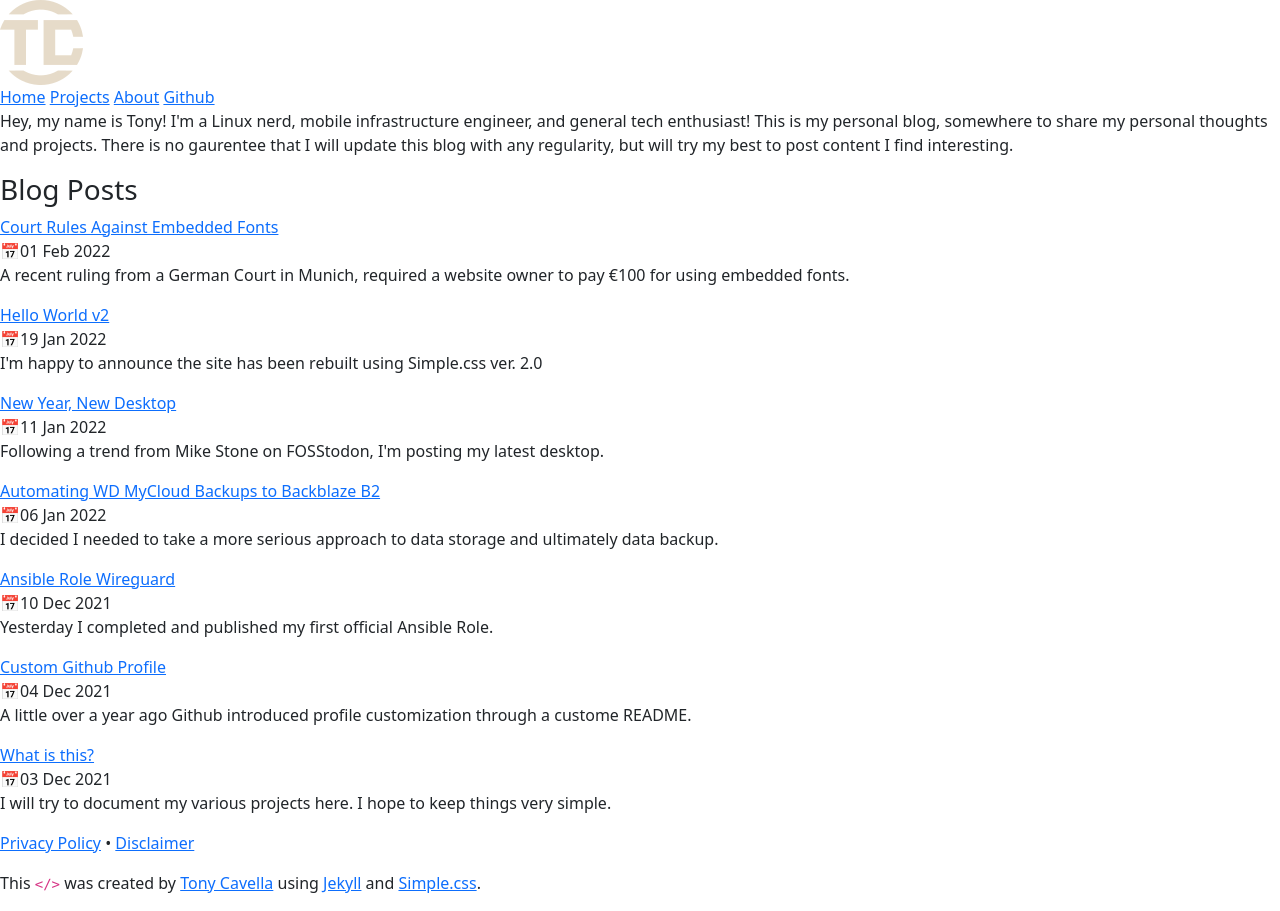
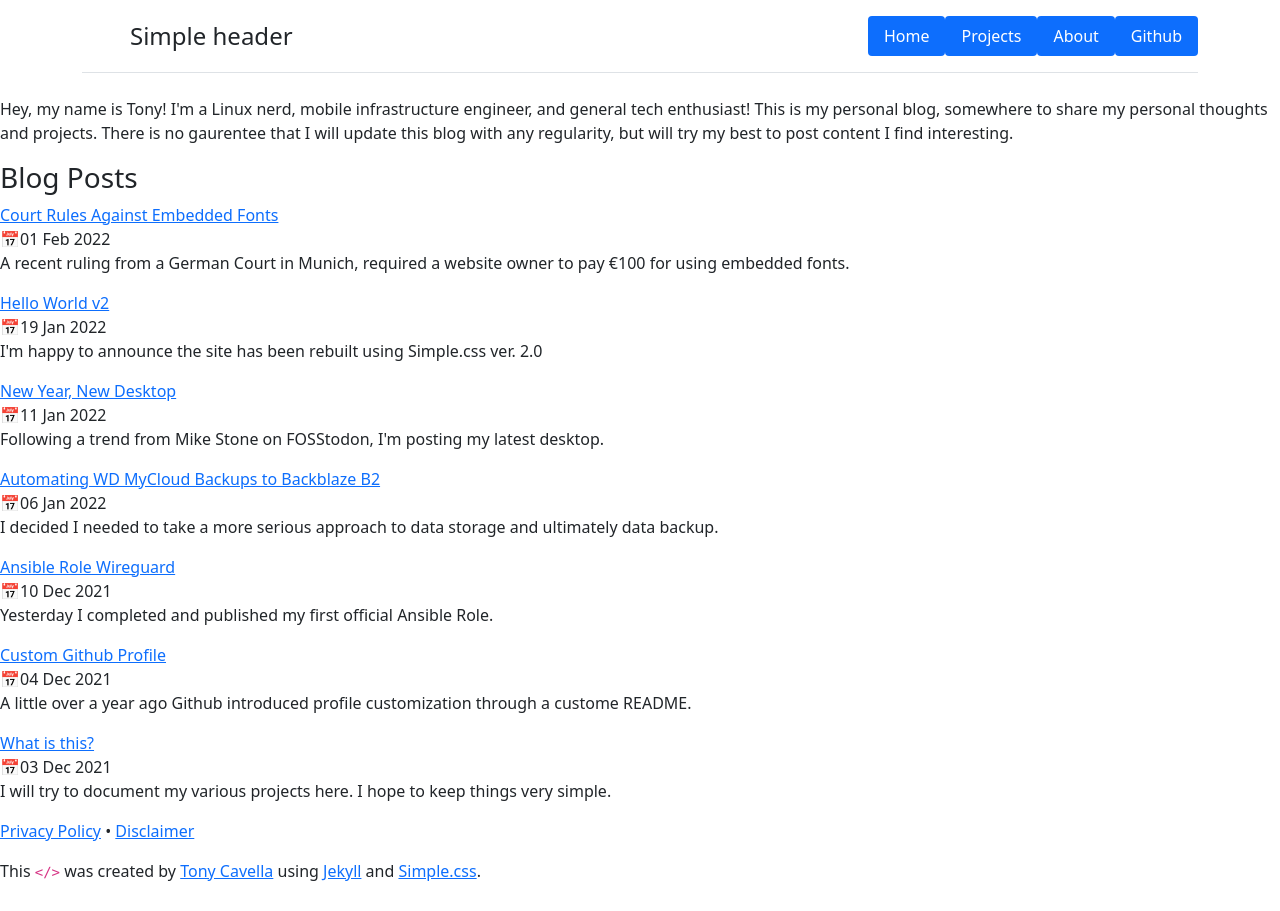
Before and after one commit to acavella/dev.cavella.com, a Jekyll site: the page built from index.md, in a window 1280 px wide. Built offline with Jekyll 4.4.1, drawn with Linux system fonts in a browser that asks for light colours.

Commit message:
replace with simple header
Signed-off-by: Tony Cavella <9434191+acavella@users.noreply.github.com>

```diff
--- a/_includes/navigation.html
+++ b/_includes/navigation.html
@@ -1,5 +1,5 @@
-<nav>
+<ul class="nav nav-pills">
   {% for item in site.data.navigation %}
-  <a href="{{ item.link }}">{{ item.name }}</a>
+  <li class="nav-item"><a href="{{ item.link }}" class="nav-link active" aria-current="page">{{ item.name }}</a></li>
   {% endfor %}
-</nav>
+</ul>
--- a/_layouts/default.html
+++ b/_layouts/default.html
@@ -12,14 +12,17 @@
   </head>
   <body>
 
-    <header>
-      <div class="head-banner">
-        <a href="/"><img class="site-logo" src="/assets/images/tc-logo.png" alt="TC Logo" /></a>
-        <div class="nav">
-          {% include navigation.html %}
-        </div>
-      </div>
-    </header>
+    <div class="container">
+      <header class="d-flex flex-wrap justify-content-center py-3 mb-4 border-bottom">
+        <a href="/" class="d-flex align-items-center mb-3 mb-md-0 me-md-auto text-dark text-decoration-none">
+          <svg class="bi me-2" width="40" height="32"><use xlink:href="#bootstrap"/></svg>
+          <span class="fs-4">Simple header</span>
+        </a>
+        {% include navigation.html %}
+
+      </header>
+    </div>
+
 
     <main>
 
```
